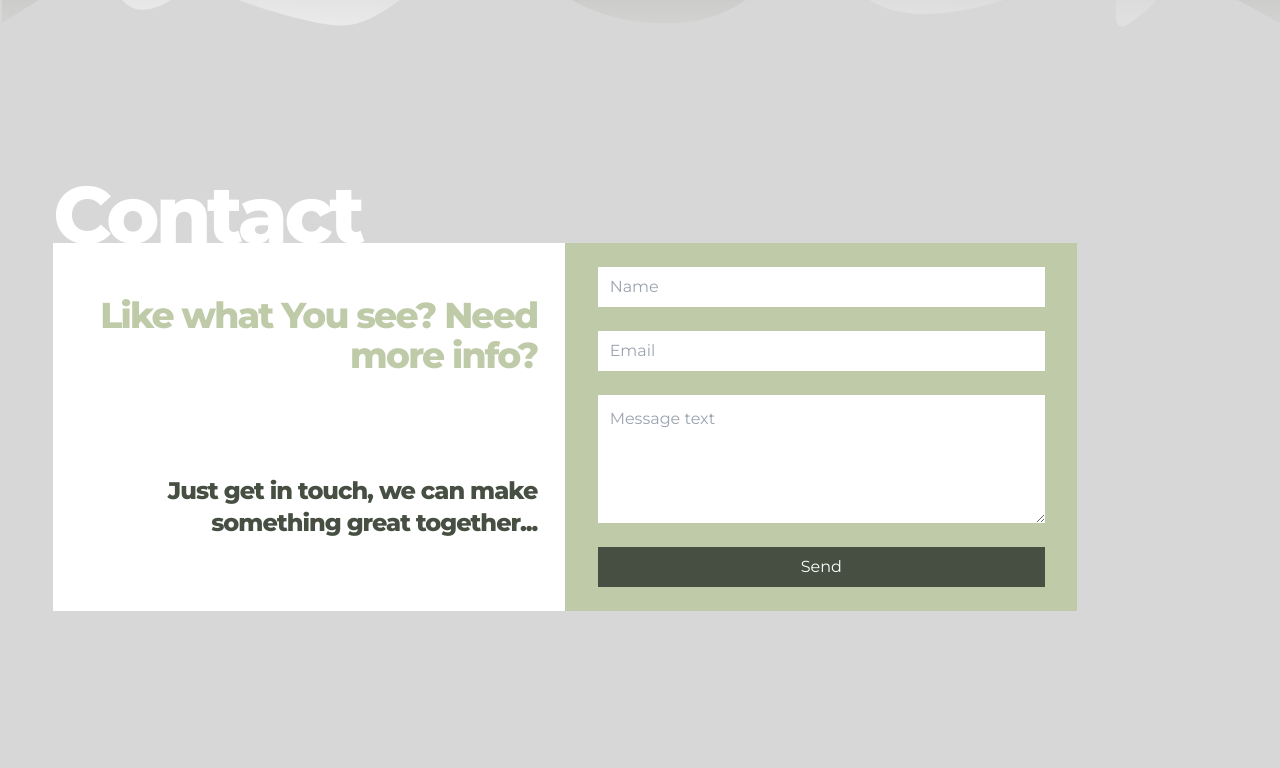
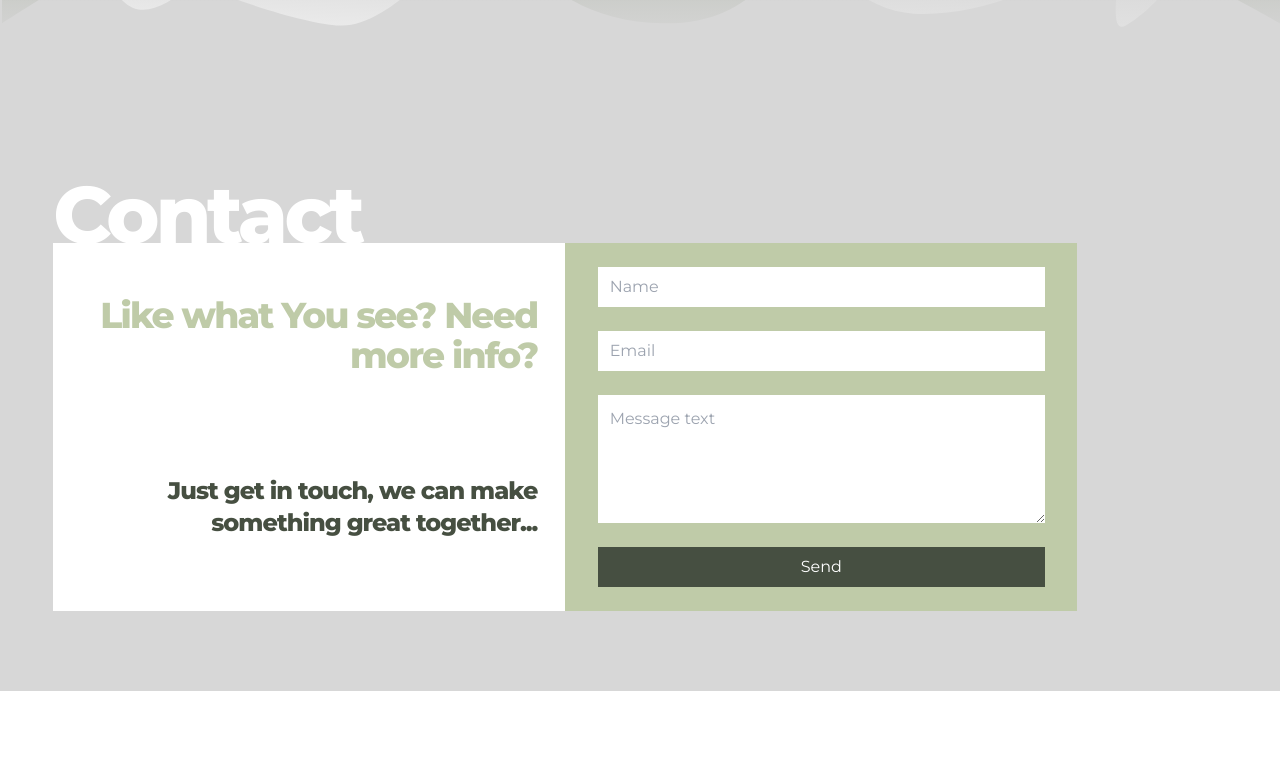
Before and after one commit to MartinKuracka/webmark-react, a React (Create React App) app: page / in a window 1280 px wide. Shown: the part 5212-5980 px from the top of the page. Built offline with nearby package versions, Linux system fonts and the light colour scheme.

Commit message:
fixed height of contact section

```diff
--- a/src/containers/contact_section/contact.js
+++ b/src/containers/contact_section/contact.js
@@ -8,7 +8,7 @@ const ContactSection = () => {
     const [infomessage,setMessage] = useState('Like what You see? Need more info?');
 
     return(
-        <div className='flex w-full h-screen justify-center' id='contact'>
+        <div className='flex w-full min-h-full justify-center' id='contact'>
             <div className='flex flex-col w-11/12 max-w-screen-xl mt-20'>
                 <h1 className='w-11/12 max-w-lg text-left'>Contact</h1>
                 <div className='flex flex-col lg:flex-row'>
```
